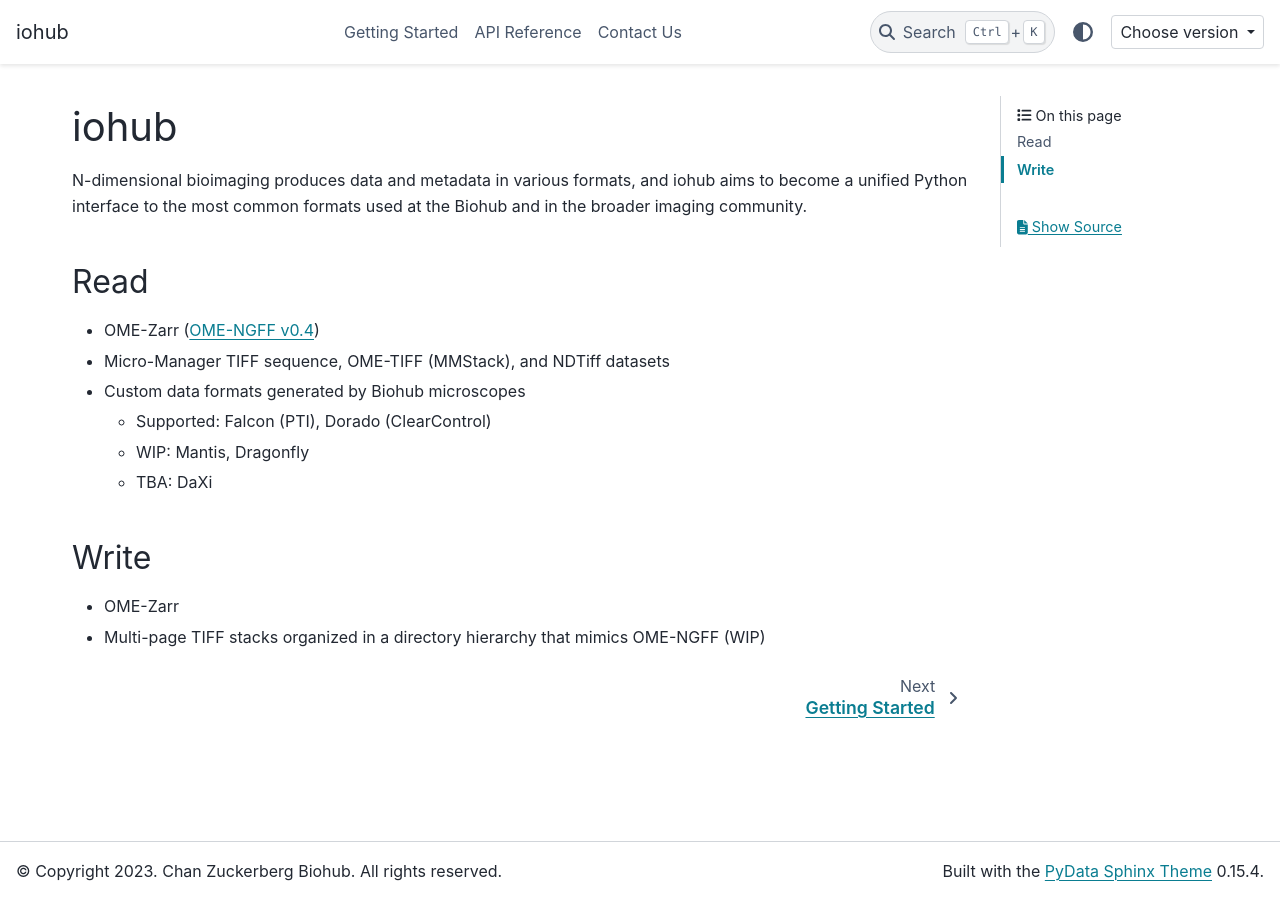
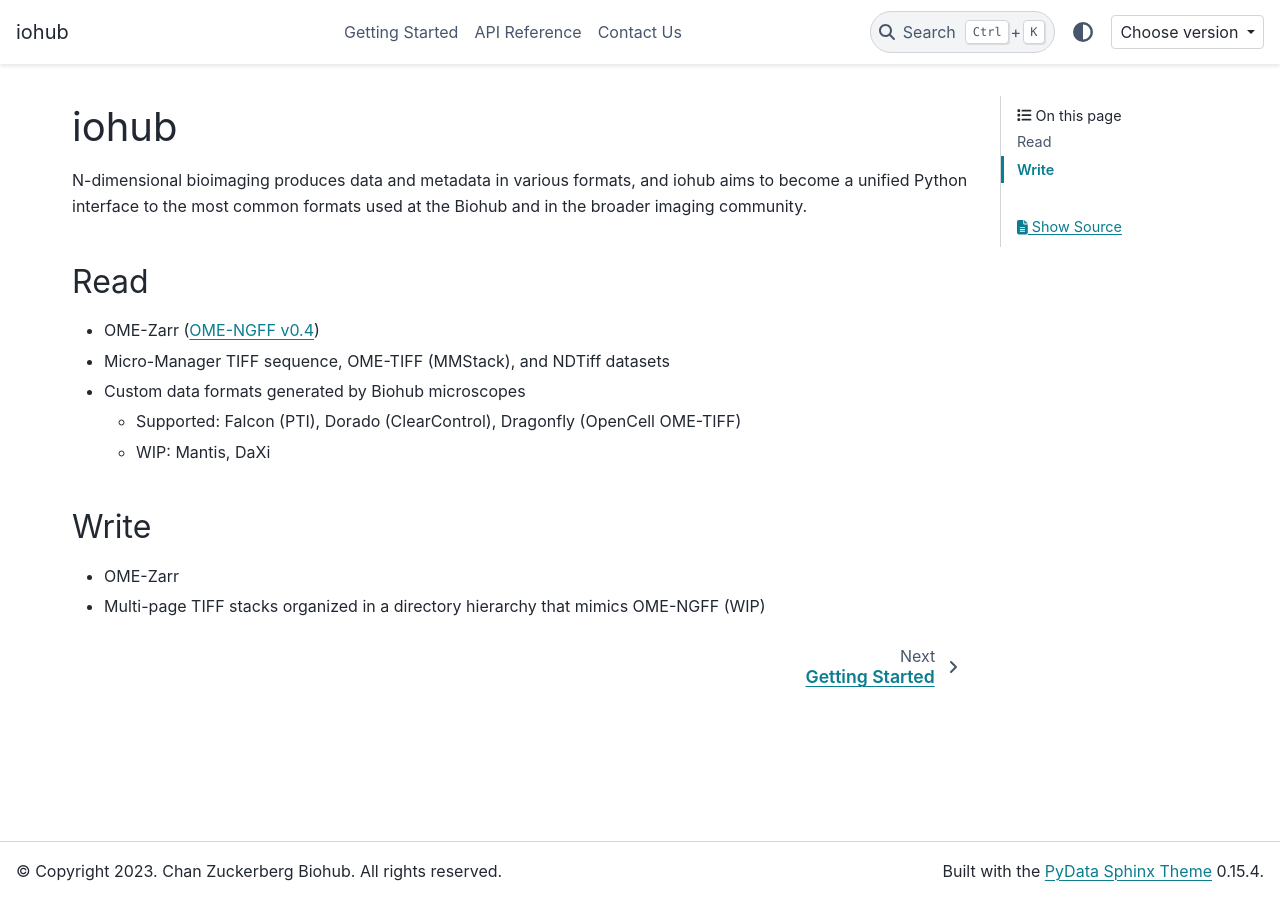
Before and after one commit to czbiohub-sf/iohub, a Sphinx documentation site: the page built from docs/source/index.rst, in a window 1280 px wide. Built offline with Sphinx 7.4.7 and the PyData theme 0.15.4, drawn with Linux system fonts in a browser that asks for light colours; pages that are not in the unit, such as notebooks, are missing from menus; the version number could not be read and is left out.

Commit message:
update docs: support OpenCell OME-TIFF

```diff
--- a/docs/source/index.rst
+++ b/docs/source/index.rst
@@ -15,11 +15,9 @@ Read
 
 - Custom data formats generated by Biohub microscopes
 
-  - Supported: Falcon (PTI), Dorado (ClearControl)
+  - Supported: Falcon (PTI), Dorado (ClearControl), Dragonfly (OpenCell OME-TIFF)
 
-  - WIP: Mantis, Dragonfly
-
-  - TBA: DaXi
+  - WIP: Mantis, DaXi
 
 Write
 -----
```
Also changed, not shown: README.md (+9 -4 lines).
